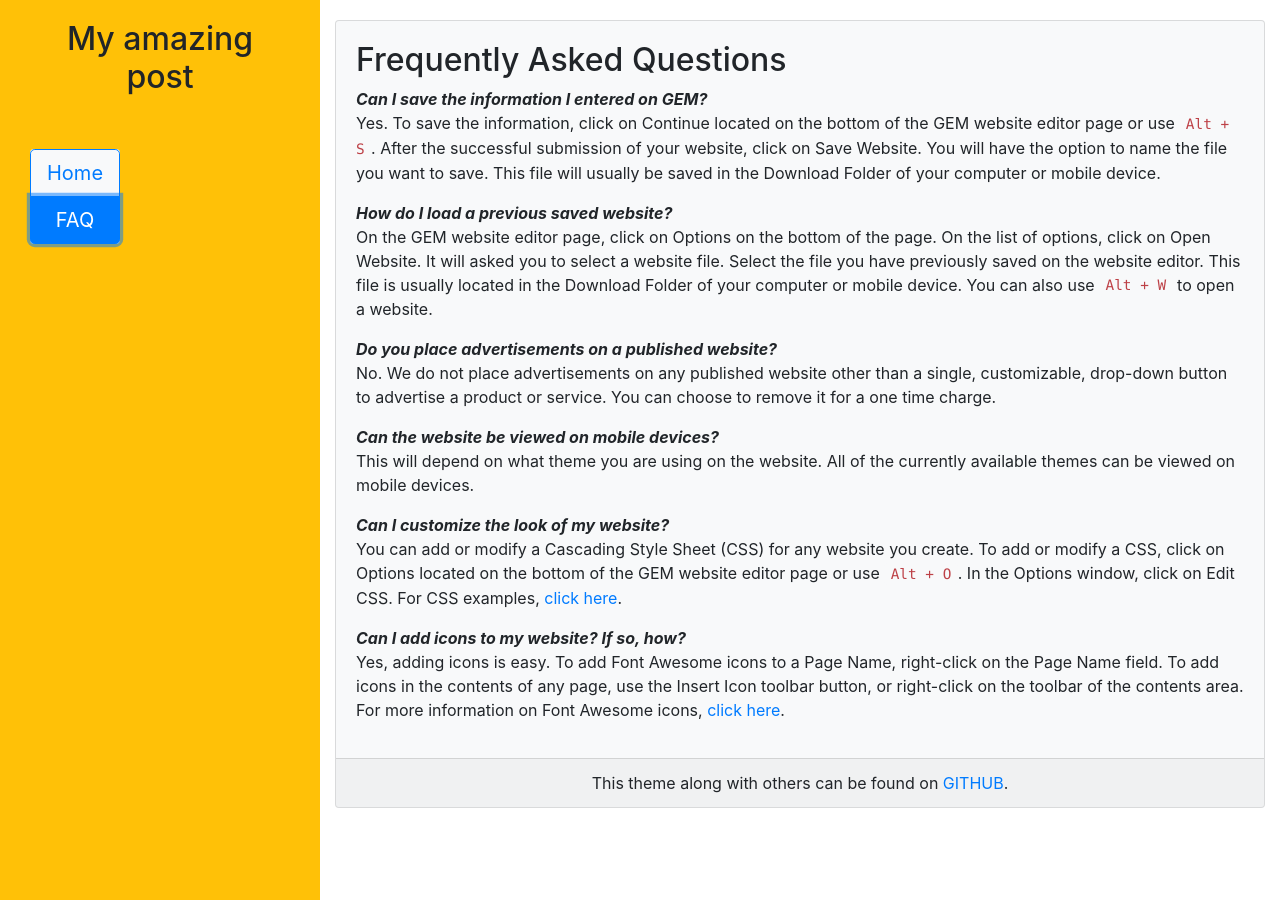
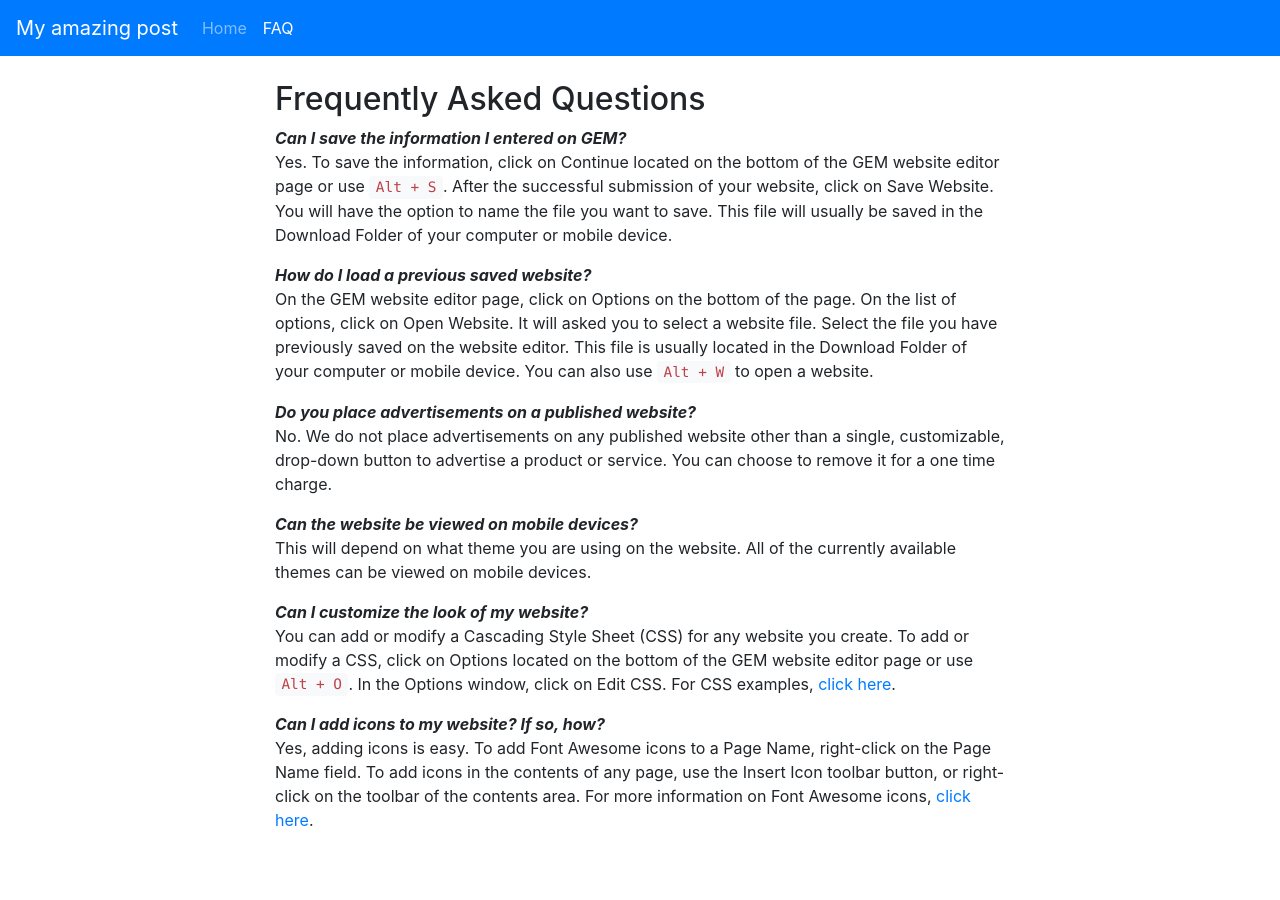
Before and after one commit to emrickj/emrickj.github.io, a Jekyll site: the page built from _webpages/2.md, in a window 1280 px wide. Built offline with Jekyll 4.4.1, drawn with Linux system fonts in a browser that asks for light colours; nearby versions of some CDN libraries.

Commit message:
Add files via upload

```diff
--- a/_layouts/page.html
+++ b/_layouts/page.html
@@ -14,10 +14,9 @@
 
    </style>
 </head>
-<body id="demo" onload="setHeight();" onresize="setHeight();">
-<div class="d-block d-md-none">
-<nav class="navbar bg-dark navbar-dark fixed-top">
-  <a class="navbar-brand" href="http://www.gem-editor.com/gwc/theme1b4a.php">{{ site.title | default: site.github.repository_name }}</a>
+<body class='page1' id='demo'>
+<nav class="navbar navbar-expand-md bg-primary navbar-dark fixed-top">
+  <a class="navbar-brand" href="#">{{ site.title | default: site.github.repository_name }}</a>
   <button type="button" class="navbar-toggler" data-toggle="collapse" data-target="#myNavbar">
 	<span class="navbar-toggler-icon"></span>
   </button>
@@ -33,41 +32,26 @@
       </ul>
     </div>
 </nav>
+   <div class="container" style="padding-top: 56px;">
+      <div class="row">
+         <div class="col-md-2">
          </div>
-   <div class="container-fluid">
-      <div class="d-block d-md-none" style="padding-top: 50px;"></div>
-      <div class="row">
-         <div class="col-md-3 d-none d-md-block bg-warning">
-		    <div class="container">
-		          <div style="padding: 20px" id="title">
-				     <b><h2><center>{{ site.title | default: site.github.repository_name }}</center></h2></b>
-				  </div>
-                  <br>
-                  <div class="btn-group-vertical btn-group-lg bg-light rounded">
-                {% for item in site.webpages %}
-                  {% assign bs = "" %}
-                  {% if page.url == item.url %}
-                      {% assign bs = " active" %}
+         <div class="col-md-8">
+            {% if page.image_url %}
+            <img class='img-fluid' src='{{ page.image_url | relative url }}'>
             {% endif %}
-                      <a href='{{ item.url | relative_url }}' class='btn btn-outline-primary{{ bs }}'>{{ item.title }}</a>
-                {% endfor %}
-                  </div>
-                  <br>
             <br>
          </div>
+         <div class="col-md-2">
          </div>
-         <div class="col-md-9" style="padding-top: 20px;padding-bottom: 20px;">
-           <div class="card bg-light">
-                 {% if page.image_url %}
-		             <img class='card-img-top' src='{{ page.image_url | relative url }}'>
-		             {% endif %}
-               <div class="card-body">
+      </div>
+      <div class="row">
+         <div class="col-md-2">
+         </div>
+         <div class="col-md-8">
                      {{ content }}
          </div>
-				<div class="card-footer">
-					<center>This theme along with others can be found on <a href="https://github.com/emrickj/jekyll-themes">GITHUB</a>.</center>
-				</div>
-           </div>
+         <div class="col-md-2">
          </div>
       </div>
    </div>
@@ -75,12 +59,4 @@
 <script src="https://cdnjs.cloudflare.com/ajax/libs/popper.js/1.12.6/umd/popper.min.js"></script>
 <script src="https://maxcdn.bootstrapcdn.com/bootstrap/4.0.0-beta.2/js/bootstrap.min.js"></script>
 </body>
-<script>
-
-function setHeight() {
-$(".container").css("height","initial");
-if ($(".container").height() < window.innerHeight)
-   $(".container").height(window.innerHeight);
-}
-</script>
 </html>
```
Lines whose indentation alone changed are shown as unchanged.
